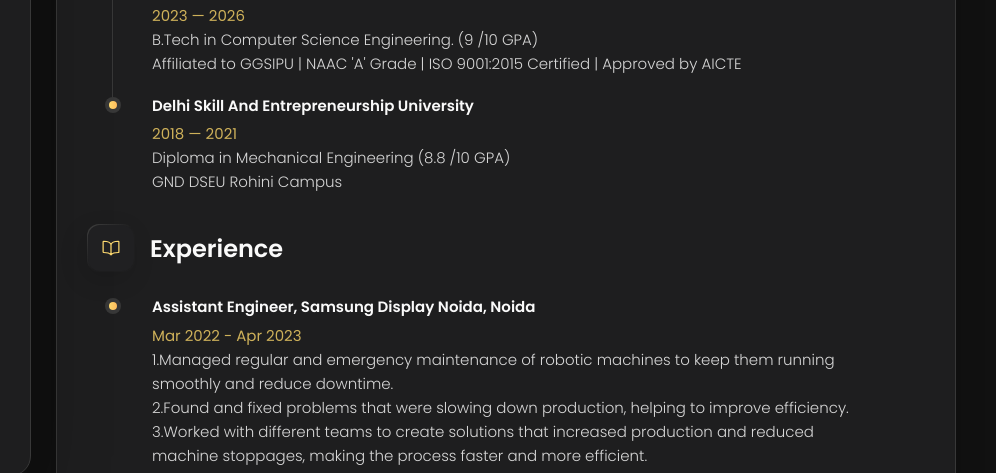
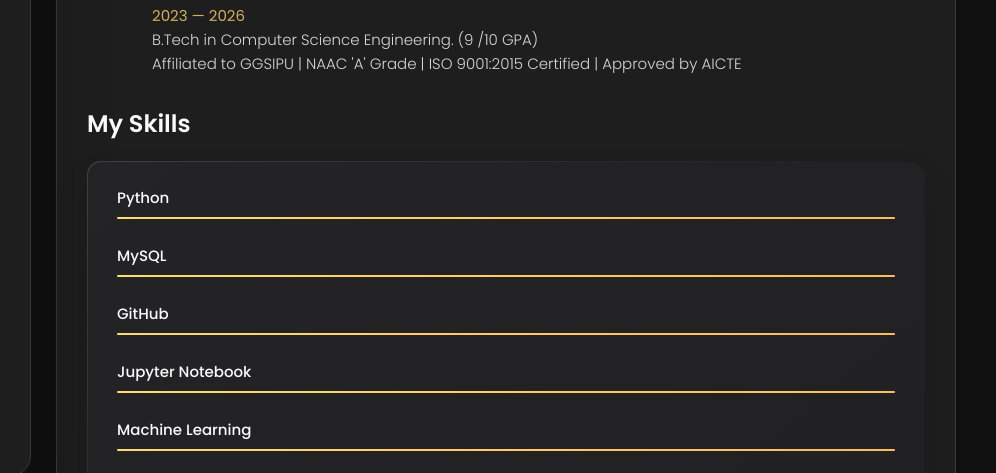
Before and after one commit to theanujsinha01/Portfolio, a plain HTML site: page index.html in a window 1280 px wide. Both pictures are taken after a click on the button "Resume". Shown: the part 255-728 px from the top of the page, 284-1280 px from the left. Drawn offline with nearby package versions, Linux system fonts and the light colour scheme.

Commit message:
Your commit message

```diff
--- a/index.html
+++ b/index.html
@@ -381,7 +381,7 @@ Feel free to connect for opportunities or discussions!
 
             </li>
 
-            <li class="timeline-item">
+            <!-- <li class="timeline-item">
 
               <h4 class="h4 timeline-item-title">Delhi Skill and Entrepreneurship University</h4>
 
@@ -392,12 +392,12 @@ Feel free to connect for opportunities or discussions!
                 GND DSEU Rohini Campus
               </p>
 
-            </li>
+            </li> -->
           </ol>
 
         </section>
 
-        <section class="timeline">
+        <!-- <section class="timeline">
 
           <div class="title-wrapper">
             <div class="icon-box">
@@ -425,7 +425,7 @@ Feel free to connect for opportunities or discussions!
 
           </ol>
 
-        </section>
+        </section> -->
 
         <section class="skill">
 
@@ -462,7 +462,7 @@ Feel free to connect for opportunities or discussions!
             <li class="skills-item">
 
               <div class="title-wrapper">
-                <h5 class="h5">Statistics and Mathematics</h5>
+                <h5 class="h5">GitHub</h5>
 
               </div>
 
@@ -475,7 +475,7 @@ Feel free to connect for opportunities or discussions!
             <li class="skills-item">
 
               <div class="title-wrapper">
-                <h5 class="h5">Power BI</h5>
+                <h5 class="h5">Jupyter Notebook</h5>
 
               </div>
 
```
